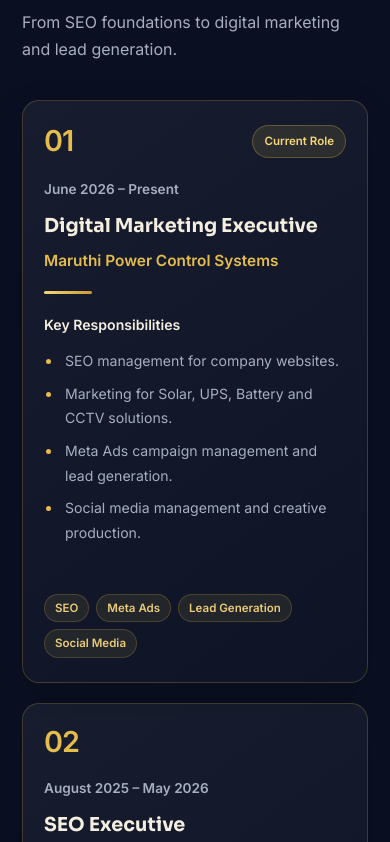
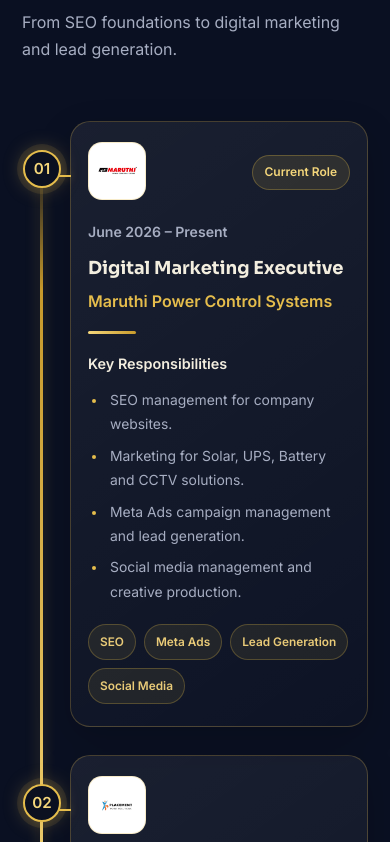
Before and after one commit to rajesh-s-2004/rajesh-s-2004.github.io, a plain HTML site: page index.html in a window 390 px wide. Shown: the part 4503-5345 px from the top of the page. Drawn offline with Linux system fonts and the light colour scheme.

Commit message:
Redesign experience section with premium zigzag timeline

```diff
--- a/style.css
+++ b/style.css
@@ -764,97 +764,220 @@ nav a.l.on {
   margin-bottom: 16px;
 }
 
-/* =========================================
-   PREMIUM HORIZONTAL CAREER JOURNEY
-========================================= */
+
+/* ==========================================
+   PREMIUM ZIGZAG EXPERIENCE DESIGN
+   Dark Navy + Gold Theme
+========================================== */
 
 .experience-section {
   position: relative;
   overflow: hidden;
 }
 
+/* Section heading - left aligned */
+.experience-section h2 {
+  text-align: left;
+  margin-bottom: 12px;
+}
+
+.experience-section > .w > .lead {
+  text-align: left;
+  margin-bottom: 0;
+}
+
+/* Main zigzag timeline */
 .experience-section .career-grid {
+  position: relative;
   display: grid;
-  grid-template-columns: repeat(3, minmax(0, 1fr));
-  gap: 22px;
-  align-items: stretch;
-  margin-top: 42px;
-}
-
-/* Career cards */
+  grid-template-columns: minmax(0, 1fr) minmax(0, 1fr);
+  column-gap: 100px;
+  row-gap: 65px;
+  align-items: center;
+  margin-top: 65px;
+  padding: 15px 0;
+}
+
+/* Central glowing timeline */
+.experience-section .career-grid::before {
+  content: "";
+  position: absolute;
+  top: 3%;
+  bottom: 3%;
+  left: 50%;
+  width: 3px;
+  transform: translateX(-50%);
+  border-radius: 10px;
+  background: linear-gradient(
+    to bottom,
+    transparent,
+    #c89b2c 8%,
+    #f5d77b 50%,
+    #c89b2c 92%,
+    transparent
+  );
+  box-shadow: 0 0 14px rgba(229, 189, 76, .35);
+}
+
+/* Alternating card positions */
+.experience-section .career-card:nth-child(1) {
+  grid-column: 2;
+  grid-row: 1;
+}
+
+.experience-section .career-card:nth-child(2) {
+  grid-column: 1;
+  grid-row: 2;
+}
+
+.experience-section .career-card:nth-child(3) {
+  grid-column: 2;
+  grid-row: 3;
+}
+
+/* Premium experience cards */
 .experience-section .career-card {
   position: relative;
-  display: flex;
-  flex-direction: column;
   min-width: 0;
-  padding: 28px 24px;
+  padding: 28px;
+  border: 1px solid rgba(229, 189, 76, .25);
   border-radius: 20px;
   background: linear-gradient(
     145deg,
-    rgba(255, 255, 255, 0.055),
-    rgba(255, 255, 255, 0.018)
+    rgba(255, 255, 255, .065),
+    rgba(255, 255, 255, .015)
   );
-  border: 1px solid rgba(220, 184, 72, 0.22);
-  box-shadow: 0 12px 35px rgba(0, 0, 0, 0.16);
+  box-shadow: 0 12px 35px rgba(0, 0, 0, .18);
   transition:
-    transform 0.35s ease,
-    border-color 0.35s ease,
-    box-shadow 0.35s ease;
-}
-
-/* Top row */
+    border-color .35s ease,
+    box-shadow .35s ease;
+}
+
+/* Company logos */
+.experience-section .career-card::before {
+  content: "";
+  position: absolute;
+  top: 24px;
+  left: 25px;
+  width: 68px;
+  height: 68px;
+  border-radius: 14px;
+  border: 1px solid rgba(229, 189, 76, .3);
+  background-color: #fff;
+  background-repeat: no-repeat;
+  background-position: center;
+  background-size: contain;
+  padding: 7px;
+  box-sizing: border-box;
+}
+
+.experience-section .career-card:nth-child(1)::before {
+  background-image: url("maruthi%20logo.png");
+}
+
+.experience-section .career-card:nth-child(2)::before {
+  background-image: url("placement%20point%20solutions.png");
+}
+
+.experience-section .career-card:nth-child(3)::before {
+  background-image: url("why%20global%20services.png");
+}
+
+/* Space for logo in card top area */
 .experience-section .career-top {
   display: flex;
+  justify-content: flex-end;
   align-items: center;
-  justify-content: space-between;
-  gap: 10px;
-  margin-bottom: 25px;
-}
-
+  min-height: 42px;
+  margin-bottom: 18px;
+}
+
+/* Circular milestone numbers */
 .experience-section .career-number {
-  color: #e5bd4c;
-  font-size: 2rem;
-  line-height: 1;
+  position: absolute;
+  z-index: 3;
+  top: 26px;
+  width: 58px;
+  height: 58px;
+  display: flex;
+  align-items: center;
+  justify-content: center;
+  border: 3px solid #e5bd4c;
+  border-radius: 50%;
+  background: #0b1020;
+  color: #f5d77b;
+  font-size: 1.4rem;
   font-weight: 800;
-  letter-spacing: -1px;
-}
-
-/* Current role badge */
-.experience-section .experience-status {
-  padding: 6px 11px;
-  border-radius: 30px;
-  color: #f5d77b;
-  background: rgba(220, 184, 72, 0.12);
-  border: 1px solid rgba(220, 184, 72, 0.3);
-  font-size: 0.72rem;
-  font-weight: 700;
-  white-space: nowrap;
+  box-shadow:
+    0 0 0 6px rgba(229, 189, 76, .10),
+    0 0 20px rgba(229, 189, 76, .35);
+}
+
+/* Milestone placement on central path */
+.experience-section .career-card:nth-child(1) .career-number,
+.experience-section .career-card:nth-child(3) .career-number {
+  left: -79px;
+}
+
+.experience-section .career-card:nth-child(2) .career-number {
+  right: -79px;
+}
+
+/* Gold connectors */
+.experience-section .career-card::after {
+  content: "";
+  position: absolute;
+  top: 53px;
+  width: 50px;
+  height: 2px;
+  background: #e5bd4c;
+  box-shadow: 0 0 10px rgba(229, 189, 76, .4);
+}
+
+.experience-section .career-card:nth-child(1)::after,
+.experience-section .career-card:nth-child(3)::after {
+  left: -50px;
+}
+
+.experience-section .career-card:nth-child(2)::after {
+  right: -50px;
 }
 
 /* Date */
 .experience-section .career-card time {
   display: block;
   color: var(--muted);
-  font-size: 0.85rem;
+  font-size: .88rem;
   font-weight: 600;
   margin-bottom: 12px;
+}
+
+/* Current role badge */
+.experience-section .experience-status {
+  padding: 6px 12px;
+  border-radius: 30px;
+  color: #f5d77b;
+  background: rgba(220, 184, 72, .12);
+  border: 1px solid rgba(220, 184, 72, .3);
+  font-size: .75rem;
+  font-weight: 700;
 }
 
 /* Job title */
 .experience-section .career-card h3 {
   color: var(--text);
-  font-size: 1.28rem;
+  font-size: 1.3rem;
   line-height: 1.4;
-  margin: 0 0 9px;
-}
-
-/* Company */
+  margin: 0 0 8px;
+}
+
+/* Company name */
 .experience-section .career-company {
   color: #e5bd4c;
-  font-size: 0.96rem;
+  font-size: 1rem;
   font-weight: 700;
   line-height: 1.5;
-  min-height: 46px;
+  margin-bottom: 17px;
 }
 
 /* Gold divider */
@@ -863,30 +986,29 @@ nav a.l.on {
   height: 3px;
   border-radius: 5px;
   background: linear-gradient(90deg, #f5d77b, #c89b2c);
-  margin: 19px 0;
+  margin: 18px 0;
 }
 
 /* Responsibilities heading */
 .experience-section .career-card h4 {
   color: var(--text);
-  font-size: 0.88rem;
+  font-size: .9rem;
   font-weight: 700;
   margin: 0 0 12px;
 }
 
-/* Responsibilities list */
+/* Responsibilities */
 .experience-section .career-card ul {
-  padding-left: 18px;
-  margin: 0 0 22px;
-  color: var(--muted);
-  font-size: 0.89rem;
+  padding-left: 19px;
+  margin: 0 0 20px;
+  color: var(--muted);
+  font-size: .92rem;
   line-height: 1.75;
-  flex-grow: 1;
 }
 
 .experience-section .career-card li {
+  margin-bottom: 7px;
   padding-left: 3px;
-  margin-bottom: 8px;
 }
 
 .experience-section .career-card li::marker {
@@ -898,75 +1020,113 @@ nav a.l.on {
   display: flex;
   flex-wrap: wrap;
   gap: 8px;
-  margin-top: auto;
+  margin-top: 16px;
 }
 
 .experience-section .experience-tags span {
   display: inline-flex;
   align-items: center;
-  padding: 7px 10px;
+  padding: 7px 11px;
   border-radius: 30px;
   color: #e9cb78;
-  background: rgba(220, 184, 72, 0.09);
-  border: 1px solid rgba(220, 184, 72, 0.23);
-  font-size: 0.72rem;
+  background: rgba(220, 184, 72, .09);
+  border: 1px solid rgba(220, 184, 72, .28);
+  font-size: .74rem;
   font-weight: 600;
-  line-height: 1.3;
-}
-
-/* Hover effects */
+}
+
+/* Premium hover */
 @media (hover: hover) {
   .experience-section .career-card:hover {
-    transform: translateY(-7px);
-    border-color: rgba(229, 189, 76, 0.65);
+    border-color: rgba(229, 189, 76, .7);
     box-shadow:
-      0 18px 42px rgba(0, 0, 0, 0.25),
-      0 0 22px rgba(229, 189, 76, 0.08);
-  }
-
-  .experience-section .career-card:hover .career-number {
-    text-shadow: 0 0 18px rgba(229, 189, 76, 0.45);
-  }
-}
-
-/* Tablet */
-@media (max-width: 950px) {
-  .experience-section .career-grid {
-    grid-template-columns: repeat(2, minmax(0, 1fr));
-  }
-}
-
-/* Mobile */
-@media (max-width: 650px) {
+      0 18px 40px rgba(0, 0, 0, .25),
+      0 0 22px rgba(229, 189, 76, .10);
+  }
+}
+
+/* Tablet and mobile */
+@media (max-width: 850px) {
   .experience-section .career-grid {
     grid-template-columns: 1fr;
-    gap: 20px;
-    margin-top: 30px;
+    gap: 35px;
+    padding-left: 65px;
+    margin-top: 42px;
+  }
+
+  .experience-section .career-grid::before {
+    left: 25px;
+    transform: none;
+  }
+
+  .experience-section .career-card:nth-child(1),
+  .experience-section .career-card:nth-child(2),
+  .experience-section .career-card:nth-child(3) {
+    grid-column: 1;
+    grid-row: auto;
   }
 
   .experience-section .career-card {
-    padding: 24px 21px;
-    border-radius: 17px;
+    padding: 26px 22px;
+  }
+
+  .experience-section .career-number {
+    left: -64px !important;
+    right: auto !important;
+    top: 28px;
+    width: 48px;
+    height: 48px;
+    font-size: 1.1rem;
+  }
+
+  .experience-section .career-card::after {
+    left: -15px !important;
+    right: auto !important;
+    width: 15px;
+  }
+}
+
+/* Small mobile */
+@media (max-width: 480px) {
+  .experience-section .career-grid {
+    padding-left: 48px;
+    gap: 28px;
+  }
+
+  .experience-section .career-grid::before {
+    left: 18px;
+  }
+
+  .experience-section .career-card {
+    padding: 22px 17px;
+  }
+
+  .experience-section .career-number {
+    left: -48px !important;
+    width: 38px;
+    height: 38px;
+    font-size: .95rem;
+    border-width: 2px;
+  }
+
+  .experience-section .career-card::before {
+    width: 58px;
+    height: 58px;
+    top: 20px;
+    left: 17px;
   }
 
   .experience-section .career-top {
-    margin-bottom: 20px;
-  }
-
-  .experience-section .career-number {
-    font-size: 1.8rem;
+    min-height: 58px;
+    margin-bottom: 18px;
   }
 
   .experience-section .career-card h3 {
-    font-size: 1.2rem;
-  }
-
-  .experience-section .career-company {
-    min-height: auto;
+    font-size: 1.12rem;
   }
 
   .experience-section .career-card ul {
-    font-size: 0.88rem;
+    font-size: .87rem;
   }
 }
 
@@ -974,72 +1134,6 @@ nav a.l.on {
 @media (prefers-reduced-motion: reduce) {
   .experience-section .career-card {
     transition: none;
-  }
-}
-
-/* Skill badges */
-.experience-section .experience-tags {
-  display: flex;
-  flex-wrap: wrap;
-  gap: 9px;
-  margin-top: 18px;
-}
-
-.experience-section .experience-tags span {
-  display: inline-flex;
-  align-items: center;
-  padding: 7px 12px;
-  border-radius: 30px;
-  background: rgba(220, 184, 72, 0.09);
-  border: 1px solid rgba(220, 184, 72, 0.22);
-  color: #e9cb78;
-  font-size: 0.78rem;
-  font-weight: 600;
-  transition: background 0.25s ease;
-}
-
-.experience-section .experience-tags span:hover {
-  background: rgba(220, 184, 72, 0.18);
-}
-
-/* Mobile responsive */
-@media (max-width: 600px) {
-  .experience-section .tl {
-    padding-left: 30px;
-    gap: 24px;
-  }
-
-  .experience-section .tl article {
-    padding: 20px 17px;
-    border-radius: 15px;
-  }
-
-  .experience-section .tl article::before {
-    left: -32px;
-    width: 15px;
-    height: 15px;
-  }
-
-  .experience-section .tl h3 {
-    font-size: 1.12rem;
-  }
-
-  .experience-section .tl .co {
-    font-size: 0.92rem;
-  }
-
-  .experience-section .tl ul {
-    font-size: 0.88rem;
-    line-height: 1.7;
-  }
-
-  .experience-section .experience-tags {
-    gap: 7px;
-  }
-
-  .experience-section .experience-tags span {
-    font-size: 0.72rem;
-    padding: 6px 10px;
   }
 }
 
```
